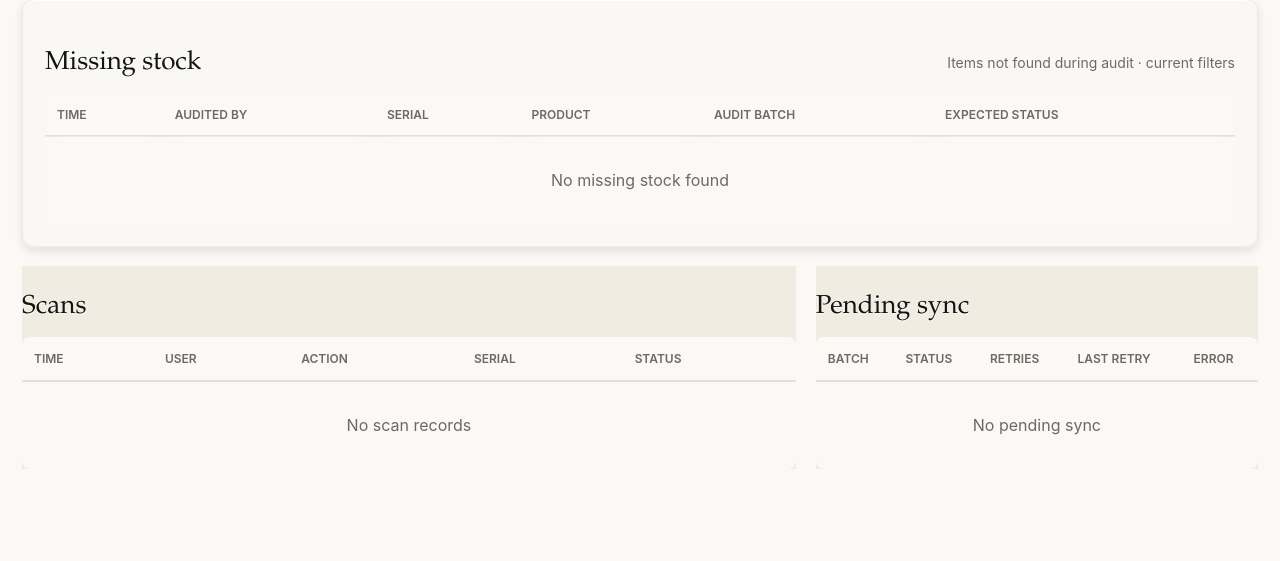
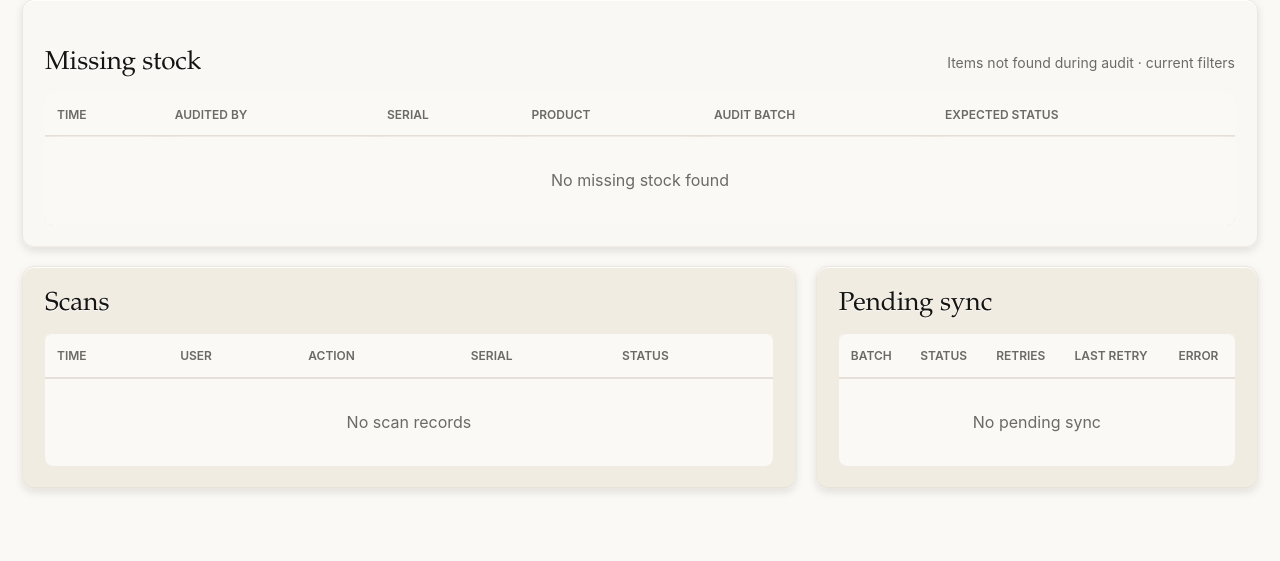
Before and after one commit to Dijo-404/Proj_Setu, a FastAPI app: template app/templates/reports.html in a window 1280 px wide. Shown: the part 1368-1929 px from the top of the page. Before the commit the page ends 1837 px from the top, so only its background shows below. Run offline with FastAPI, Linux system fonts and the light colour scheme; the template is opened without the code that fills it, so the values that code supplies are empty.

Commit message:
[ fix ] : fix css styling

```diff
--- a/app/static/styles.css
+++ b/app/static/styles.css
@@ -1499,6 +1499,20 @@ tfoot th, tfoot td {
   display: grid;
   grid-template-columns: minmax(0, 1.4fr) minmax(340px, 0.8fr);
   gap: 20px;
+}
+
+.split-card {
+  min-width: 0;
+  margin-bottom: 0;
+  overflow: hidden;
+}
+
+.split-card .section-title {
+  margin-top: 0;
+}
+
+.split-card .table-scroll {
+  max-height: 420px;
 }
 
 .grid-form {
--- a/app/templates/base.html
+++ b/app/templates/base.html
@@ -6,7 +6,7 @@
   <meta name="theme-color" content="#faf9f5">
   <title>{% block title %}Setuora Barcode Tally Bridge{% endblock %}</title>
   <link rel="icon" href="/static/favicon.svg" type="image/svg+xml">
-  <link rel="stylesheet" href="/static/styles.css?v=20260709-reports-filter-1">
+  <link rel="stylesheet" href="/static/styles.css?v=20260709-split-card-1">
 </head>
 <body>
   {% if user %}
--- a/app/templates/reports.html
+++ b/app/templates/reports.html
@@ -189,7 +189,7 @@
 {% endif %}
 
 <section class="split">
-  <div>
+  <div class="panel split-card">
     <div class="section-title"><h2>Scans</h2></div>
     <div class="table-scroll">
       <table>
@@ -210,7 +210,7 @@
       </table>
     </div>
   </div>
-  <div>
+  <div class="panel split-card">
     <div class="section-title"><h2>Pending sync</h2></div>
     <div class="table-scroll">
       <table>
```
Also changed, not shown: app/templates/dashboard.html (+2 -6 lines), app/templates/expiry.html (+2 -6 lines).
